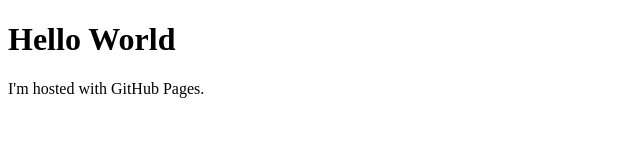
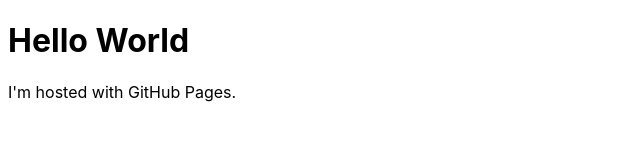
Before and after one commit to karnikachoudhury/karnikachoudhury.github.io, a website: page index.html in a window 1280 px wide. Shown: the whole page, without its empty margins (0-640 px from the left). Drawn offline with Linux system fonts and the light colour scheme.

Commit message:
added tailwind.css modules

```diff
--- /dev/null
+++ b/index.css
@@ -0,0 +1,9 @@
+@import "tailwindcss";
+:root {
+    font-family: Inter, system-ui, Avenir, Helvetica, Arial, sans-serif;
+
+    --black: #110e15;
+    --dark_purple: #211720;
+    --dark_blue: #154b47;
+    --light_blue: #3d606e;
+  }
--- a/index.html
+++ b/index.html
@@ -1,7 +1,10 @@
 <!DOCTYPE html>
 <html>
+    <head>
+        <link rel="stylesheet" href="index.css">
+      </head>
 <body>
-<h1>Hello World</h1>
+<h1 class="text-3xl font-bold underline"> Hello World</h1>
 <p>I'm hosted with GitHub Pages.</p>
 </body>
 </html>
```
Also changed, not shown: package.json (added, +29 -0 lines), 2 other files.
